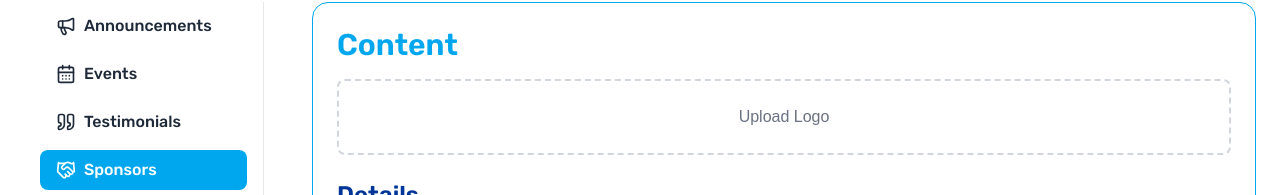
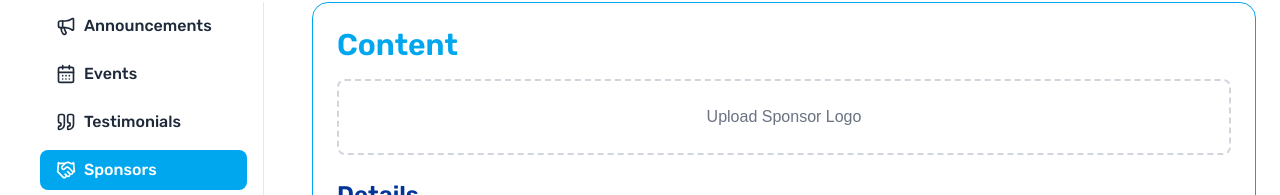
Before and after one commit to ShanRaboy11/icpep-se-citu, a Next.js app in the folder client/: page /create/sponsors in a window 1280 px wide. Shown: the part 253-448 px from the top of the page. Built offline with nearby package versions, Linux system fonts and the light colour scheme.

Commit message:
style:error - Macatual

```diff
--- a/client/src/app/create/sponsors/page.tsx
+++ b/client/src/app/create/sponsors/page.tsx
@@ -169,7 +169,7 @@
         ${showGlobalError && !cover ? "border-red-500" : "border-gray-300"}`}
                     >
                       {" "}
-                      <p className="text-gray-500">Upload Logo</p>
+                      <p className="text-gray-500">Upload Sponsor Logo</p>
                     </div>
                   )}
                 </label>
```
